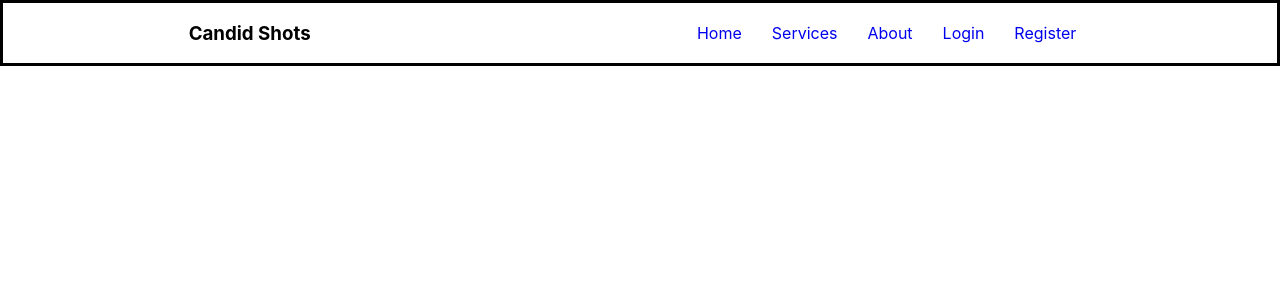
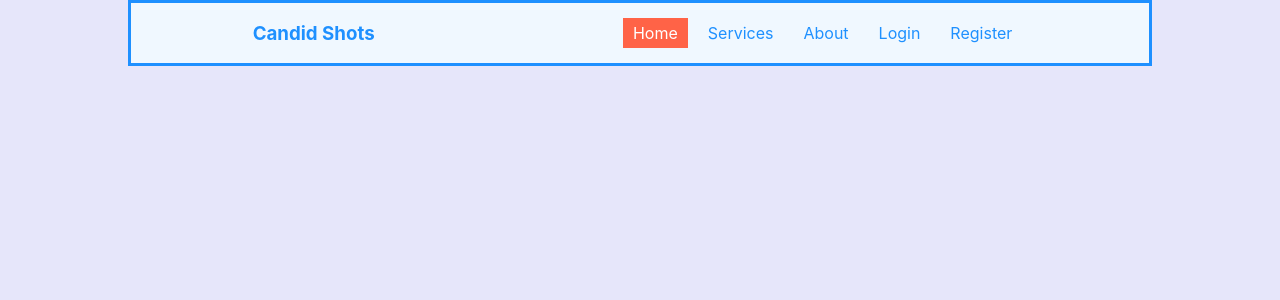
Before and after one commit to uday-g-ithub15/The-Technology-Connection, a React (Create React App) app: page / in a window 1280 px wide. Shown: the top 300 px of the page. Built offline with nearby package versions, Linux system fonts and the light colour scheme.

Commit message:
title,active-route,some-style

```diff
--- a/public/index.html
+++ b/public/index.html
@@ -24,7 +24,12 @@
       work correctly both with client-side routing and a non-root public URL.
       Learn how to configure a non-root public URL by running `npm run build`.
     -->
-    <title>React App</title>
+    <title>Candid Shots</title>
+    <style>
+      body{
+        background-color: lavender;
+      }
+    </style>
   </head>
   <body>
     <noscript>You need to enable JavaScript to run this app.</noscript>
--- a/src/Components/Shared/Header/Header.css
+++ b/src/Components/Shared/Header/Header.css
@@ -3,13 +3,24 @@ nav{
     display: flex;
     justify-content: space-around;
     align-items: center;
+    width: 80%;
+    margin: auto;
+    position: relative;
+    background-color: aliceblue;
+    color: dodgerblue;
+    box-sizing: border-box;
 }
 nav .nav-items{
     display: flex;
+    position: relative;
 }
 nav a{
     text-decoration: none;
     display: block;
+    color: dodgerblue;
     padding: 5px 10px;
     margin: 0 5px;
 }
+nav a:hover{
+   text-decoration: underline;
+}
--- a/src/Components/Shared/Header/Header.js
+++ b/src/Components/Shared/Header/Header.js
@@ -1,19 +1,25 @@
 import React from 'react';
-import { Link } from 'react-router-dom';
-import './Header.css'
+import { NavLink } from 'react-router-dom';
+import './Header.css';
 
 const Header = () => {
+    const activeLinkStyle = ({isActive}) => {
+        return {
+            backgroundColor: isActive ? 'tomato' : '',
+            color:isActive ? 'white' : ''
+        }
+    }
     return (
         <nav>
             <div className="photography-brand">
                 <h3><span>Candid</span> Shots</h3>
             </div>
             <div className="nav-items">
-                <Link to={'/'}>Home</Link>
-                <Link to={'/Services'}>Services</Link>
-                <Link to={'/about'}>About</Link>
-                <Link to={'/login'}>Login</Link>
-                <Link to={'/register'}>Register </Link>
+                <NavLink   style={activeLinkStyle} to={'/'}>Home</NavLink>
+                <NavLink   style={activeLinkStyle} to={'/Services'}>Services</NavLink>
+                <NavLink   style={activeLinkStyle} to={'/about'}>About</NavLink>
+                <NavLink   style={activeLinkStyle} to={'/login'}>Login</NavLink>
+                <NavLink   style={activeLinkStyle} to={'/register'}>Register </NavLink>
             </div>
         </nav>
     );
```
Also changed, not shown: 1 other file (tests, documents, lock files or other folders).
